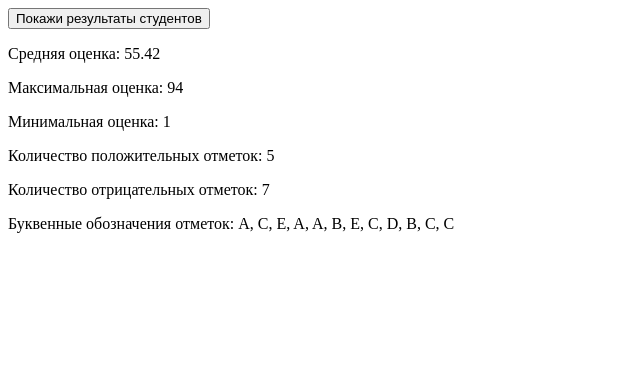
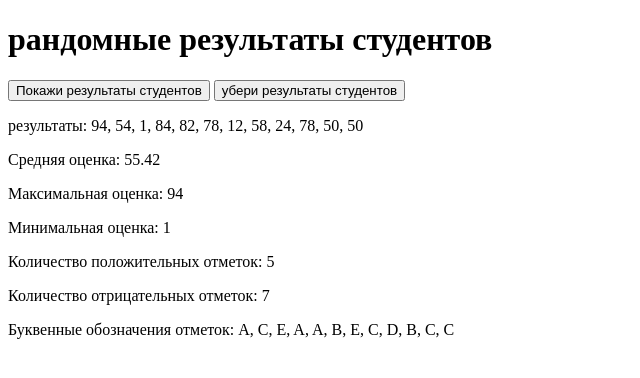
Before and after one commit to radionadejda/js, a plain HTML site: page itg_week_14/grades/grades.html in a window 1280 px wide. Both pictures are taken after a click on the button "Покажи результаты студентов". Shown: the whole page, without its empty margins (0-640 px from the left). Drawn offline with Linux system fonts and the light colour scheme.

Commit message:
add grades

```diff
--- a/itg_week_14/grades/grades.html
+++ b/itg_week_14/grades/grades.html
@@ -6,8 +6,11 @@
     <title>ResultsGrades</title>
 </head>
 <body>
+    <h1>рандомные результаты студентов</h1>
     <button id="showResults">Покажи результаты студентов</button>
+    <button id="removeResults">убери результаты студентов</button>
     <div id="results"></div>
+
     <script src="./grades.js"></script>
 </body>
 </html>
--- a/itg_week_14/grades/grades.js
+++ b/itg_week_14/grades/grades.js
@@ -21,10 +21,16 @@ document.getElementById("showResults").addEventListener("click", function() {
 
 	const resultsDiv = document.getElementById("results");
 	resultsDiv.innerHTML =
-    `<p>Средняя оценка: ${averageGrade.toFixed(2)}</p>
+    `<p>результаты: ${grades.join(", ")}</p>
+    <p>Средняя оценка: ${averageGrade.toFixed(2)}</p>
     <p>Максимальная оценка: ${maxGrade}</p>
     <p>Минимальная оценка: ${minGrade}</p>
     <p>Количество положительных отметок: ${positiveGradesCount}</p>
     <p>Количество отрицательных отметок: ${negativeGradesCount}</p>
     <p>Буквенные обозначения отметок: ${letterGrades.join(", ")}</p>`;
 });
+
+const clear = () => {
+	location.reload();
+};
+document.querySelector("#removeResults").onclick = clear;
```
